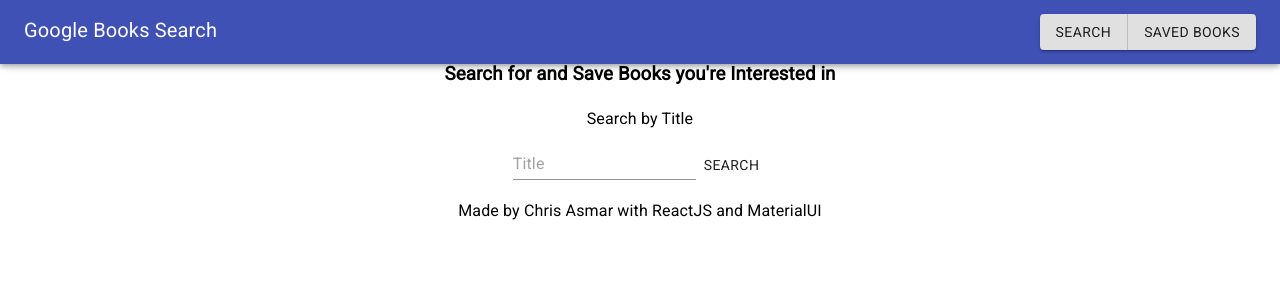
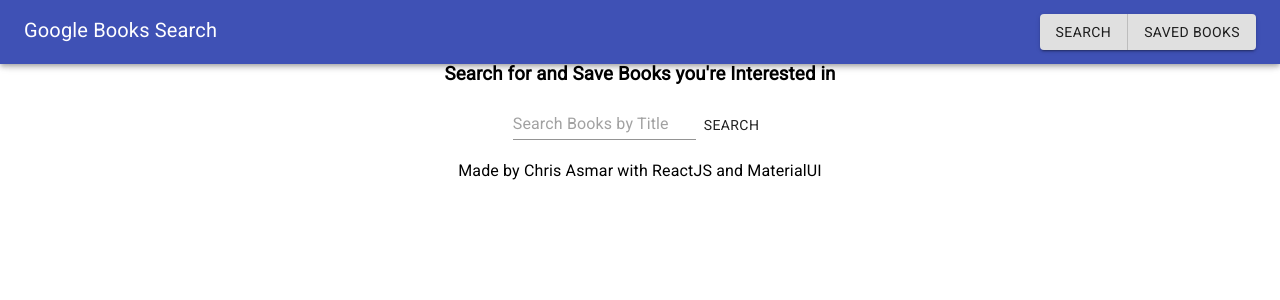
Before and after one commit to asmarcd/book-search, a React (Create React App) app in the folder client/: page / in a window 1280 px wide. Shown: the top 300 px of the page. Built offline with nearby package versions, Linux system fonts and the light colour scheme.

Commit message:
books api search works with no author

```diff
--- a/client/src/components/Search.js
+++ b/client/src/components/Search.js
@@ -8,8 +8,6 @@
 import Button from '@material-ui/core/Button';
 
 const Search = () => {
-
-    let setAuthor = "";
 
     const [bookSearch, setBookSearch] = useState("");
     const [books, setBooks] = useContext(BookContext)
@@ -26,18 +24,24 @@
     }
 
     return (
-        // TODO: Typography below needs to be updated now that I get how it works.
-        // TODO: the google books api doesn't always have all the below info. if it's missing somethnig, like the book doesn't have an author, or you get no results, it crashes the app when you submit the search.
+
         <Typography>
-            <p>Search by Title</p>
-            <Input placeholder="Title" onChange={manageInput} value={bookSearch.title} />
+            <Input placeholder="Search Books by Title" onChange={manageInput} value={bookSearch.title} />
             <Button onClick={googleBooksSearch}>Search</Button>
             <div>
-                {books.map(book => (
-                    <Book title={book.volumeInfo.title} author={book.volumeInfo.author[0]} description={book.volumeInfo.description} image={book.volumeInfo.imageLinks.thumbnail} link={book.volumeInfo.infoLink} id={book.id} />
-                ))}
+                {books.map(book => {
+                    if (book.volumeInfo.authors) {
+                        return (
+                            <Book title={book.volumeInfo.title} author={book.volumeInfo.authors[0]} description={book.volumeInfo.description} image={book.volumeInfo.imageLinks.thumbnail} link={book.volumeInfo.infoLink} id={book.id} />
+                        )
+                    } else {
+                        return (
+                        <Book title={book.volumeInfo.title} author="" description={book.volumeInfo.description} image={book.volumeInfo.imageLinks.thumbnail} link={book.volumeInfo.infoLink} id={book.id} />
+                        )
+                    }
+                }
+                )}
             </div>
-
         </Typography>
     )
 }
```
Also changed, not shown: 1 other file (tests, documents, lock files or other folders).
